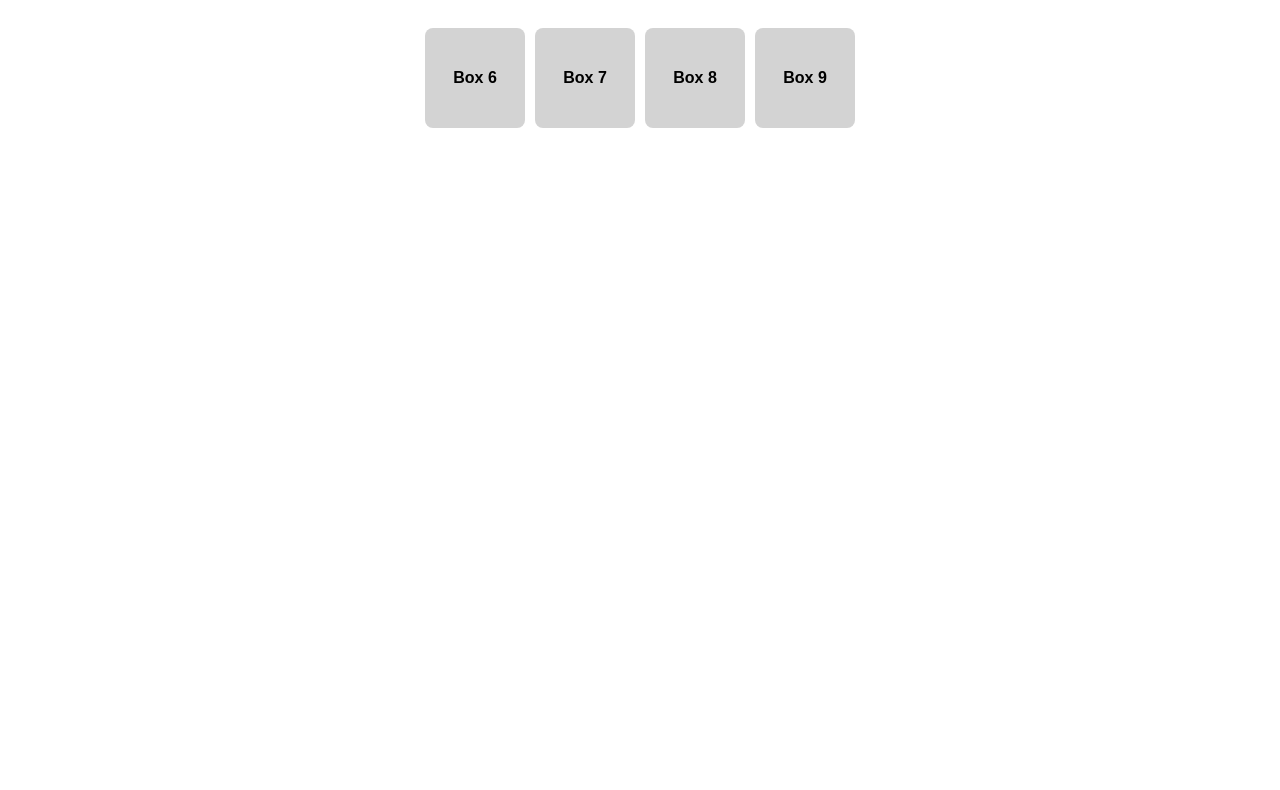
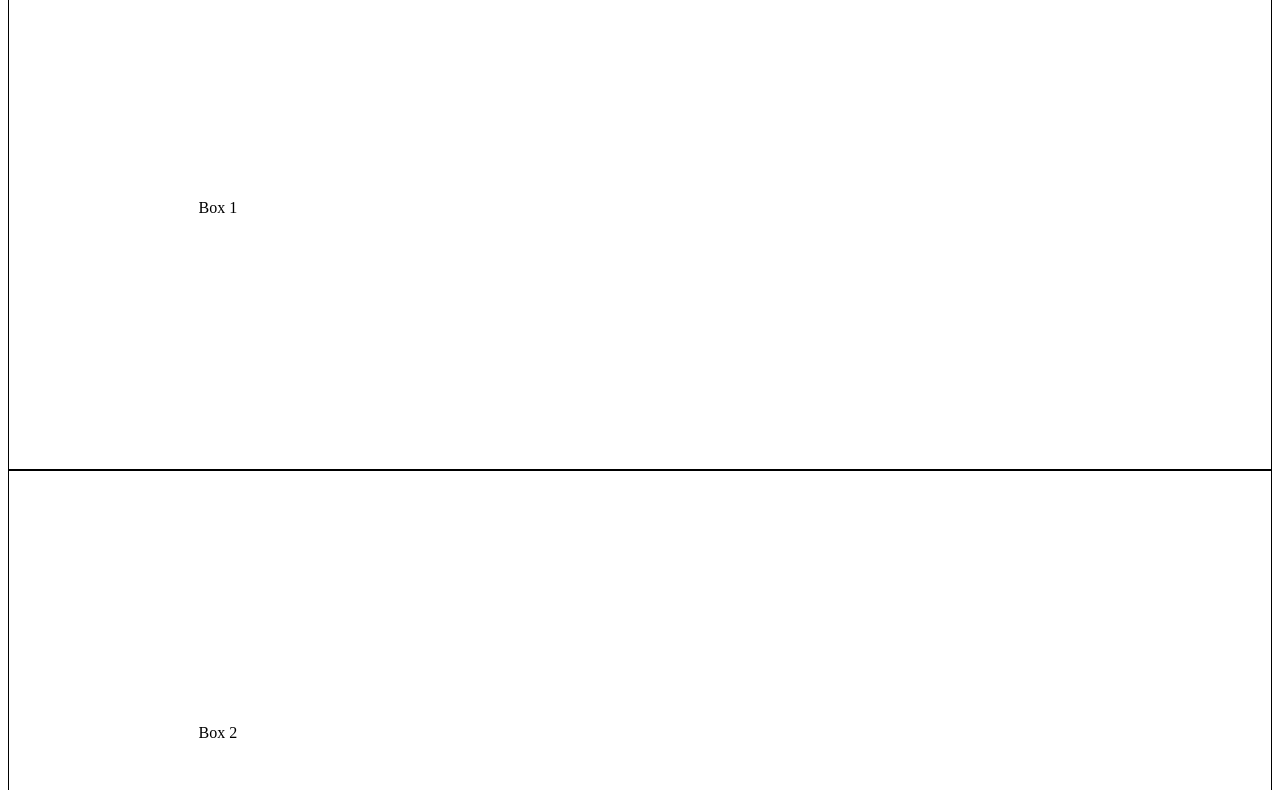
Before and after one commit to acoffeee/Swapstats, a plain HTML site: page stats.html in a window 1280 px wide. Shown: the part 135-925 px from the top of the page. Before the commit the page ends 800 px from the top, so only its background shows below. Drawn offline with Linux system fonts and the light colour scheme.

Commit message:
Update stats.html

```diff
--- a/stats.html
+++ b/stats.html
@@ -2,46 +2,20 @@
 <html lang="en">
 <head>
   <meta charset="UTF-8">
-  <title>Dynamic Boxes</title>
-  <h1 style="font-size: 50px; text-align: center;"> The people come together</h1>
-  <style>
-    body {
-      font-family: sans-serif;
-      display: flex;
-      flex-wrap: wrap;
-      justify-content: center;
-      gap: 10px;
-      padding: 20px;
-    }
-    .box {
-      width: 100px;
-      height: 100px;
-      background-color: lightgray;
-      display: flex;
-      align-items: center;
-      justify-content: center;
-      cursor: pointer;
-      font-weight: bold;
-      border-radius: 8px;
-      transition: background-color 0.3s;
-    }
-  </style>
+  <title>Multiple Boxes</title>
+  <h1 style="text-size: 50px; text-align: center;"> The people of swap</h1>
 </head>
 <body>
+  <div style="border: 1px solid black; margin: 0; padding: 20% 15%;">
+    Box 1
+  </div>
 
-<script>
-  const colors = ['#FF6B6B', '#6BCB77', '#4D96FF', '#FFD93D', '#A66DD4'];
+  <div style="border: 1px solid black; margin: 0; padding: 20% 15%;">
+    Box 2
+  </div>
 
-  for (let i = 1; i <= 9; i++) {
-    const box = document.createElement('div');
-    box.className = 'box';
-    box.textContent = `Box ${i}`;
-    box.addEventListener('click', () => {
-      box.style.backgroundColor = colors[Math.floor(Math.random() * colors.length)];
-    });
-    document.body.appendChild(box);
-  }
-</script>
-
+  <div style="border: 1px solid black; margin: 0; padding: 20% 15%;">
+    Box 3
+  </div>
 </body>
 </html>
```
